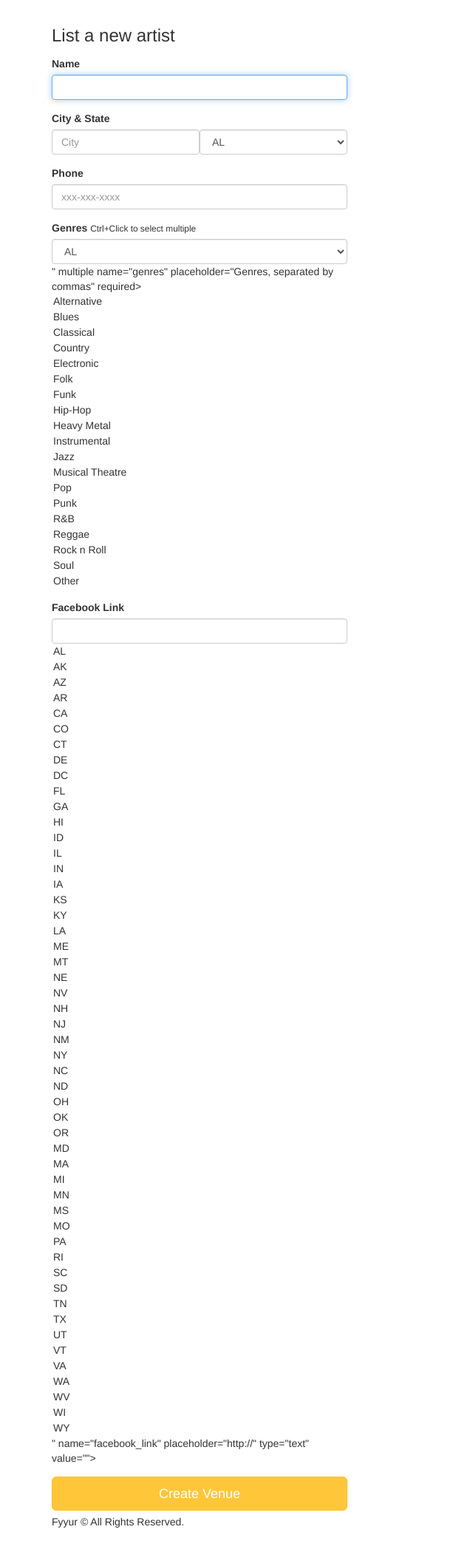
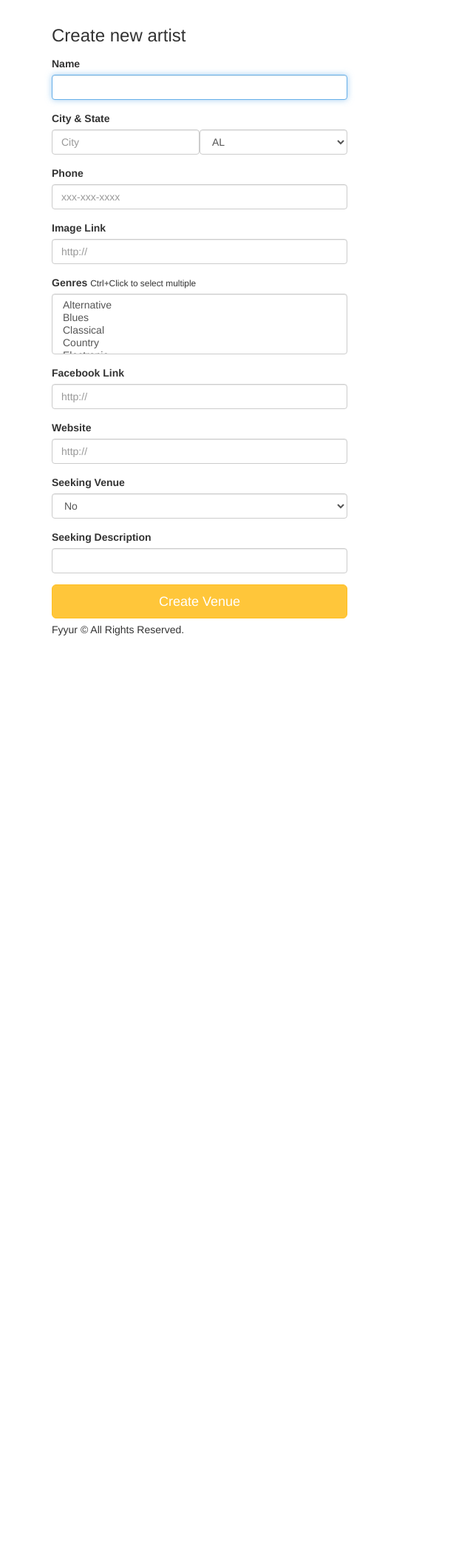
Before and after one commit to FaisalAlkhotaifi/Fyyur, a Flask app: page /artists/create in a window 1280 px wide. Shown: the part 60-2162 px from the top of the page at 74% size, without its empty margins (0-640 px from the left). After the commit the page ends 919 px from the top, so only its background shows below. Run offline with Flask 2, Linux system fonts and the light colour scheme; some libraries are stand-ins or nearby versions.

Commit message:
update tables columns and add new data along with showing Shows data

```diff
--- a/app.py
+++ b/app.py
@@ -13,6 +13,7 @@ import logging
 from logging import Formatter, FileHandler
 from flask_wtf import Form
 from forms import *
+import sys
 
 #----------------------------------------------------------------------------#
 # App Config.
@@ -43,6 +44,11 @@ class Venue(db.Model):
     website = db.Column(db.String)
     seeking_talent = db.Column(db.Boolean, nullable=False, default=False)
     seeking_description = db.Column(db.String)
+    date_created = db.Column(db.DateTime, nullable=False, default=datetime.utcnow)
+    date_updated = db.Column(db.DateTime, nullable=False, default=datetime.utcnow)
+
+    show_list = db.relationship('Show', backref='venue', lazy=True)
+
 
 class Artist(db.Model):
     __tablename__ = 'Artist'
@@ -52,24 +58,29 @@ class Artist(db.Model):
     city = db.Column(db.String(120))
     state = db.Column(db.String(120))
     phone = db.Column(db.String(120))
-    genres = db.Column(db.String(120))
+    genres = db.Column(db.ARRAY(db.String))
     image_link = db.Column(db.String(500))
     facebook_link = db.Column(db.String(120))
     website = db.Column(db.String)
-    seeking_talent = db.Column(db.Boolean, nullable=False, default=False)
+    seeking_venue = db.Column(db.Boolean, nullable=False, default=False)
     seeking_description = db.Column(db.String)
+    date_created = db.Column(db.DateTime, nullable=False, default=datetime.utcnow)
+    date_updated = db.Column(db.DateTime, nullable=False, default=datetime.utcnow)
+
+    show_list = db.relationship('Show', backref='artist', lazy=True)
+
 
 # TODO Implement Show and Artist models, and complete all model relationships and properties, as a database migration.
 class Show(db.Model):
    __tablename__ = 'Show'
 
    id = db.Column(db.Integer, primary_key=True)
-   venue_id = db.Column(db.Integer, db.ForeignKey('Venue.id', ondelete="CASCADE"), primary_key=True)
-   artist_id = db.Column(db.Integer, db.ForeignKey('Artist.id', ondelete='CASCADE'), primary_key=True)
    start_time = db.Column(db.DateTime, nullable=False)
+   date_created = db.Column(db.DateTime, nullable=False, default=datetime.utcnow)
+   date_updated = db.Column(db.DateTime, nullable=False, default=datetime.utcnow)
 
-   venue = db.relationship('Venue', backref='artists', lazy=True)
-   artist = db.relationship('Artist', backref='venues', lazy=True)
+   venue_id = db.Column(db.Integer, db.ForeignKey('Venue.id', ondelete="CASCADE"))
+   artist_id = db.Column(db.Integer, db.ForeignKey('Artist.id', ondelete='CASCADE'))
 
 #----------------------------------------------------------------------------#
 # Filters.
@@ -173,7 +184,7 @@ def show_venue(venue_id):
     "address": "335 Delancey Street",
     "city": "New York",
     "state": "NY",
-    "phone": "914-003-1132",
+    "phone": "",
     "website": "https://www.theduelingpianos.com",
     "facebook_link": "https://www.facebook.com/theduelingpianos",
     "seeking_talent": False,
@@ -233,15 +244,45 @@ def create_venue_form():
 
 @app.route('/venues/create', methods=['POST'])
 def create_venue_submission():
-  # TODO: insert form data as a new Venue record in the db, instead
-  # TODO: modify data to be the data object returned from db insertion
+  is_error = False
 
-  # on successful db insert, flash success
-  flash('Venue ' + request.form['name'] + ' was successfully listed!')
-  # TODO: on unsuccessful db insert, flash an error instead.
-  # e.g., flash('An error occurred. Venue ' + data.name + ' could not be listed.')
-  # see: http://flask.pocoo.org/docs/1.0/patterns/flashing/
-  return render_template('pages/home.html')
+  try:
+    venue_form = VenueForm()
+    seeking_talent = False
+
+    if venue_form.seeking_talent.data == 'Yes':
+      seeking_talent = True
+
+    new_venue = Venue(
+      name = venue_form.name.data,
+      city = venue_form.city.data,
+      state = venue_form.state.data,
+      address = venue_form.address.data,
+      phone = venue_form.phone.data,
+      image_link = venue_form.image_link.data,
+      genres = venue_form.genres.data,
+      facebook_link = venue_form.facebook_link.data,
+      website = venue_form.website.data,
+      seeking_talent = seeking_talent,
+      seeking_description = venue_form.seeking_description.data
+    )
+
+    db.session.add(new_venue)
+    db.session.commit()
+  except:
+    is_error = True
+    db.session.rollback()
+    print(sys.exc_info())
+  finally:
+    db.session.close()
+
+  if is_error:
+    flash('Error: Venue ' + request.form['name'] + ' could not be listed!')
+    form = VenueForm()
+    return render_template('forms/new_venue.html', form=form)
+  else:
+    flash('Venue ' + request.form['name'] + ' was successfully listed!')
+    return render_template('pages/home.html')
 
 @app.route('/venues/<venue_id>', methods=['DELETE'])
 def delete_venue(venue_id):
@@ -338,7 +379,7 @@ def show_artist(artist_id):
     "state": "CA",
     "phone": "432-325-5432",
     "seeking_venue": False,
-    "image_link": "https://images.unsplash.com/photo-1558369981-f9ca78462e61?ixlib=rb-1.2.1&ixid=eyJhcHBfaWQiOjEyMDd9&auto=format&fit=crop&w=794&q=80",
+    "image_link": " ",
     "past_shows": [],
     "upcoming_shows": [{
       "venue_id": 3,
@@ -426,61 +467,65 @@ def create_artist_form():
 
 @app.route('/artists/create', methods=['POST'])
 def create_artist_submission():
-  # called upon submitting the new artist listing form
-  # TODO: insert form data as a new Venue record in the db, instead
-  # TODO: modify data to be the data object returned from db insertion
+  is_error = False
 
-  # on successful db insert, flash success
-  flash('Artist ' + request.form['name'] + ' was successfully listed!')
-  # TODO: on unsuccessful db insert, flash an error instead.
-  # e.g., flash('An error occurred. Artist ' + data.name + ' could not be listed.')
-  return render_template('pages/home.html')
+  try:
+    artist_form = ArtistForm()
+    seeking_venue = False
 
+    if artist_form.seeking_venue.data == 'Yes':
+      seeking_venue = True
+
+    new_artist = Artist(
+      name = artist_form.name.data,
+      city = artist_form.city.data,
+      state = artist_form.state.data,
+      phone = artist_form.phone.data,
+      image_link = artist_form.image_link.data,
+      genres = artist_form.genres.data,
+      facebook_link = artist_form.facebook_link.data,
+      website = artist_form.website.data,
+      seeking_venue = seeking_venue,
+      seeking_description = artist_form.seeking_description.data
+    )
+
+    db.session.add(new_artist)
+    db.session.commit()
+  except:
+    is_error = True
+    db.session.rollback()
+    print(sys.exc_info())
+  finally:
+    db.session.close()
+
+  if is_error:
+    flash('Error: Artist ' + request.form['name'] + ' could not be listed!')
+    form = ArtistForm()
+    return render_template('forms/new_artist.html', form=form)
+  else:
+    flash('Artist ' + request.form['name'] + ' was successfully listed!')
+    return render_template('pages/home.html')
 
 #  Shows
 #  ----------------------------------------------------------------
 
 @app.route('/shows')
 def shows():
-  # displays list of shows at /shows
-  # TODO: replace with real venues data.
-  #       num_shows should be aggregated based on number of upcoming shows per venue.
-  data=[{
-    "venue_id": 1,
-    "venue_name": "The Musical Hop",
-    "artist_id": 4,
-    "artist_name": "Guns N Petals",
-    "artist_image_link": "https://images.unsplash.com/photo-1549213783-8284d0336c4f?ixlib=rb-1.2.1&ixid=eyJhcHBfaWQiOjEyMDd9&auto=format&fit=crop&w=300&q=80",
-    "start_time": "2019-05-21T21:30:00.000Z"
-  }, {
-    "venue_id": 3,
-    "venue_name": "Park Square Live Music & Coffee",
-    "artist_id": 5,
-    "artist_name": "Matt Quevedo",
-    "artist_image_link": "https://images.unsplash.com/photo-1495223153807-b916f75de8c5?ixlib=rb-1.2.1&ixid=eyJhcHBfaWQiOjEyMDd9&auto=format&fit=crop&w=334&q=80",
-    "start_time": "2019-06-15T23:00:00.000Z"
-  }, {
-    "venue_id": 3,
-    "venue_name": "Park Square Live Music & Coffee",
-    "artist_id": 6,
-    "artist_name": "The Wild Sax Band",
-    "artist_image_link": "https://images.unsplash.com/photo-1558369981-f9ca78462e61?ixlib=rb-1.2.1&ixid=eyJhcHBfaWQiOjEyMDd9&auto=format&fit=crop&w=794&q=80",
-    "start_time": "2035-04-01T20:00:00.000Z"
-  }, {
-    "venue_id": 3,
-    "venue_name": "Park Square Live Music & Coffee",
-    "artist_id": 6,
-    "artist_name": "The Wild Sax Band",
-    "artist_image_link": "https://images.unsplash.com/photo-1558369981-f9ca78462e61?ixlib=rb-1.2.1&ixid=eyJhcHBfaWQiOjEyMDd9&auto=format&fit=crop&w=794&q=80",
-    "start_time": "2035-04-08T20:00:00.000Z"
-  }, {
-    "venue_id": 3,
-    "venue_name": "Park Square Live Music & Coffee",
-    "artist_id": 6,
-    "artist_name": "The Wild Sax Band",
-    "artist_image_link": "https://images.unsplash.com/photo-1558369981-f9ca78462e61?ixlib=rb-1.2.1&ixid=eyJhcHBfaWQiOjEyMDd9&auto=format&fit=crop&w=794&q=80",
-    "start_time": "2035-04-15T20:00:00.000Z"
-  }]
+  shows = Show.query.all()
+  data = []
+
+  for s in shows:
+    data.append(
+      {
+        "venue_id": s.venue_id,
+        "venue_name": s.venue.name,
+        "artist_id": s.artist_id,
+        "artist_name": s.artist.name,
+        "artist_image_link": s.artist.image_link,
+        "start_time": s.start_time.isoformat(sep='T')[:-3] + 'Z'
+      }
+    )
+
   return render_template('pages/shows.html', shows=data)
 
 @app.route('/shows/create')
@@ -491,15 +536,51 @@ def create_shows():
 
 @app.route('/shows/create', methods=['POST'])
 def create_show_submission():
-  # called to create new shows in the db, upon submitting new show listing form
-  # TODO: insert form data as a new Show record in the db, instead
+  is_error = False
+  is_not_found = False
+  error_message = ''
 
-  # on successful db insert, flash success
-  flash('Show was successfully listed!')
-  # TODO: on unsuccessful db insert, flash an error instead.
-  # e.g., flash('An error occurred. Show could not be listed.')
-  # see: http://flask.pocoo.org/docs/1.0/patterns/flashing/
-  return render_template('pages/home.html')
+  try:
+    show_form = ShowForm()
+
+    artist_info = Artist.query.get(show_form.artist_id.data)
+    if artist_info is None:
+      is_not_found = True
+      error_message = "Artist not found!"
+      raise Exception("Artist not found!")
+
+    venues_info = Venue.query.get(show_form.venue_id.data)
+    if venues_info is None:
+      is_not_found = True
+      error_message = "Venue not found!"
+      raise Exception("Venue not found!")
+
+    new_show = Show(
+      artist_id = show_form.artist_id.data,
+      venue_id = show_form.venue_id.data,
+      start_time = show_form.start_time.data
+    )
+
+    db.session.add(new_show)
+    db.session.commit()
+  except:
+    is_error = True
+    db.session.rollback()
+    print(sys.exc_info())
+  finally:
+    db.session.close()
+
+  if is_error:
+    if is_not_found:
+      flash(error_message)
+    else:
+      flash('Error: Show could not be listed!')
+
+    form = ShowForm()
+    return render_template('forms/new_show.html', form=form)
+  else:
+    flash('Show was successfully listed!')
+    return render_template('pages/home.html')
 
 @app.errorhandler(404)
 def not_found_error(error):
--- a/forms.py
+++ b/forms.py
@@ -5,10 +5,10 @@ from wtforms.validators import DataRequired, AnyOf, URL
 
 class ShowForm(Form):
     artist_id = StringField(
-        'artist_id'
+        'artist_id', validators=[DataRequired()]
     )
     venue_id = StringField(
-        'venue_id'
+        'venue_id', validators=[DataRequired()]
     )
     start_time = DateTimeField(
         'start_time',
@@ -86,7 +86,7 @@ class VenueForm(Form):
         'phone'
     )
     image_link = StringField(
-        'image_link'
+        'image_link', validators=[DataRequired()]
     )
     genres = SelectMultipleField(
         # TODO implement enum restriction
@@ -114,8 +114,22 @@ class VenueForm(Form):
         ]
     )
     facebook_link = StringField(
-        'facebook_link', validators=[URL()]
+        'facebook_link', validators=[URL(), DataRequired()]
     )
+    website = StringField(
+        'website', validators=[URL(), DataRequired()]
+    )
+    seeking_talent = SelectField(
+        'seeking_talent', validators=[DataRequired()],
+         choices=[
+            'No',
+            'Yes',
+        ]
+    )
+    seeking_description = StringField(
+        'seeking_description'
+    )
+
 
 class ArtistForm(Form):
     name = StringField(
@@ -181,11 +195,10 @@ class ArtistForm(Form):
         ]
     )
     phone = StringField(
-        # TODO implement validation logic for state
         'phone'
     )
     image_link = StringField(
-        'image_link'
+        'image_link', validators=[DataRequired()]
     )
     genres = SelectMultipleField(
         # TODO implement enum restriction
@@ -216,5 +229,18 @@ class ArtistForm(Form):
         # TODO implement enum restriction
         'facebook_link', validators=[URL()]
     )
+    website = StringField(
+        'website', validators=[URL()]
+    )
+    seeking_venue = SelectField(
+        'seeking_venue', validators=[DataRequired()],
+         choices=[
+            'No',
+            'Yes',
+        ]
+    )
+    seeking_description = StringField(
+        'seeking_description'
+    )
 
 # TODO IMPLEMENT NEW ARTIST FORM AND NEW SHOW FORM
--- a/templates/forms/new_artist.html
+++ b/templates/forms/new_artist.html
@@ -3,7 +3,7 @@
 {% block content %}
 <div class="form-wrapper">
   <form method="post" class="form">
-      <h3 class="form-heading">List a new artist</h3>
+    <h3 class="form-heading">Create new artist</h3>
     <div class="form-group">
       <label for="name">Name</label>
       {{ form.name(class_ = 'form-control', autofocus = true) }}
@@ -24,13 +24,29 @@
       {{ form.phone(class_ = 'form-control', placeholder='xxx-xxx-xxxx', autofocus = true) }}
     </div>
     <div class="form-group">
+      <label for="image_link">Image Link</label>
+      {{ form.image_link(class_ = 'form-control', placeholder='http://', autofocus = true) }}
+    </div>
+    <div class="form-group">
       <label for="genres">Genres</label>
       <small>Ctrl+Click to select multiple</small>
-        {{ form.genres(class_ = 'form-control', placeholder='Genres, separated by commas', id=form.state, autofocus = true) }}
+      {{ form.genres(class_ = 'form-control', placeholder='Genres, separated by commas', autofocus = true) }}
     </div>
     <div class="form-group">
-          <label for="genres">Facebook Link</label>
-          {{ form.facebook_link(class_ = 'form-control', placeholder='http://', id=form.state, autofocus = true) }}
+      <label for="facebook_link">Facebook Link</label>
+      {{ form.facebook_link(class_ = 'form-control', placeholder='http://', autofocus = true) }}
+    </div>
+    <div class="form-group">
+      <label for="website">Website</label>
+      {{ form.website(class_ = 'form-control', placeholder='http://', autofocus = true) }}
+    </div>
+    <div class="form-group">
+      <label for="seeking_venue">Seeking Venue</label>
+      {{ form.seeking_venue(class_ = 'form-control', placeholder='Seeking Talent', autofocus = true) }}
+    </div>
+    <div class="form-group">
+      <label for="seeking_description">Seeking Description</label>
+      {{ form.seeking_description(class_ = 'form-control', autofocus = true) }}
     </div>
     <input type="submit" value="Create Venue" class="btn btn-primary btn-lg btn-block">
   </form>
--- a/templates/forms/new_show.html
+++ b/templates/forms/new_show.html
@@ -3,7 +3,7 @@
 {% block content %}
   <div class="form-wrapper">
     <form method="post" class="form">
-      <h3 class="form-heading">List a new show</h3>
+      <h3 class="form-heading">Create new show</h3>
       <div class="form-group">
         <label for="artist_id">Artist ID</label>
         <small>ID can be found on the Artist's Page</small>
```
Also changed, not shown: migrations/versions/080c5334855d_.py (added, +28 -0 lines), migrations/versions/33d1db863d75_.py (added, +28 -0 lines), migrations/versions/7272e66fc6de_.py (added, +34 -0 lines), migrations/versions/74b15143ea7d_.py (added, +34 -0 lines), migrations/versions/8556a7d5e5f9_.py (added, +34 -0 lines), migrations/versions/9a7583302b63_.py (added, +28 -0 lines), migrations/versions/cc99b9415598_.py (added, +28 -0 lines), migrations/versions/f0aa0cbb6d12_.py (added, +30 -0 lines), migrations/versions/f9f430b79f4f_.py (added, +30 -0 lines), migrations/versions/fa215ff1f134_.py (added, +30 -0 lines), templates/forms/new_venue.html (+21 -4 lines). Lines whose indentation alone changed are shown as unchanged.
